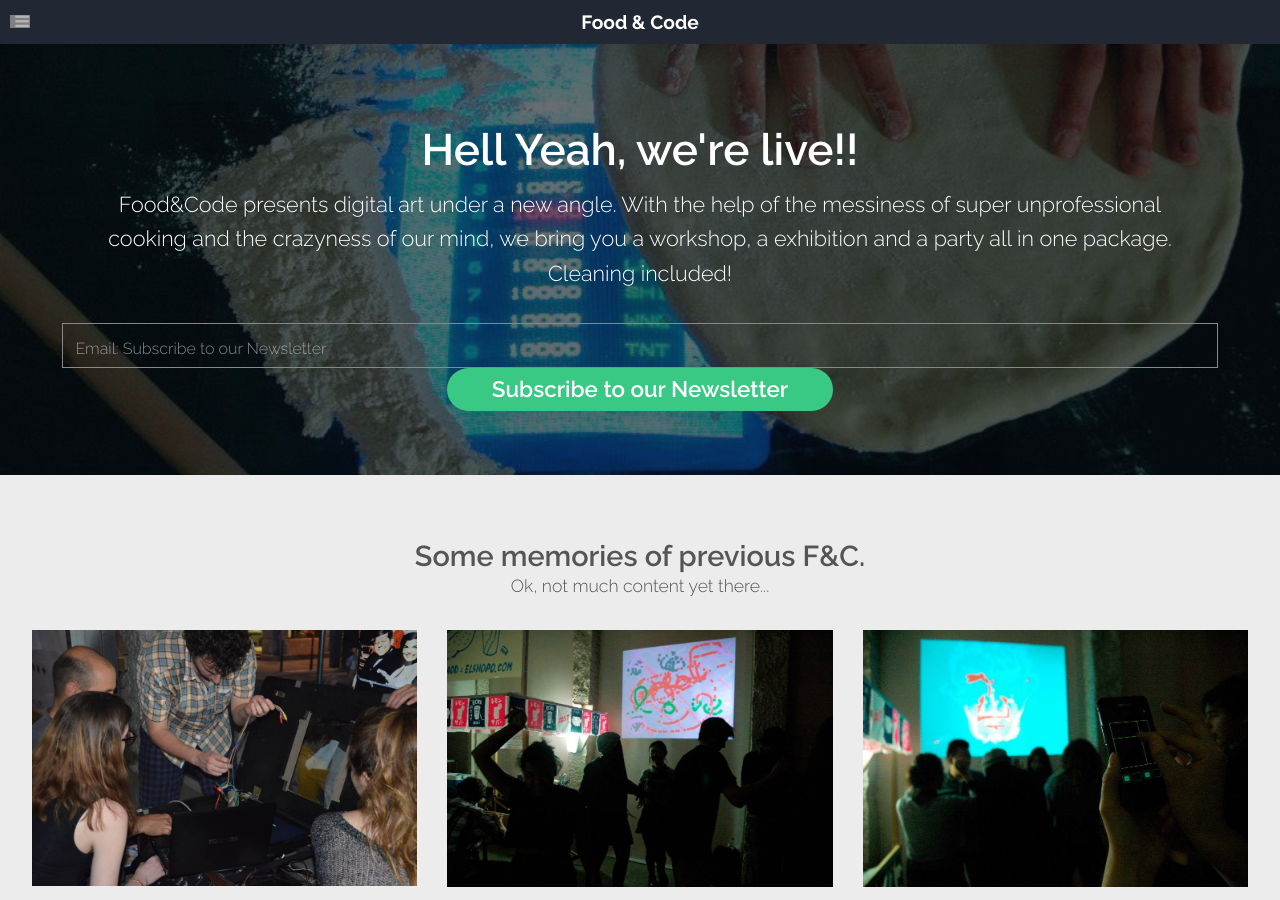
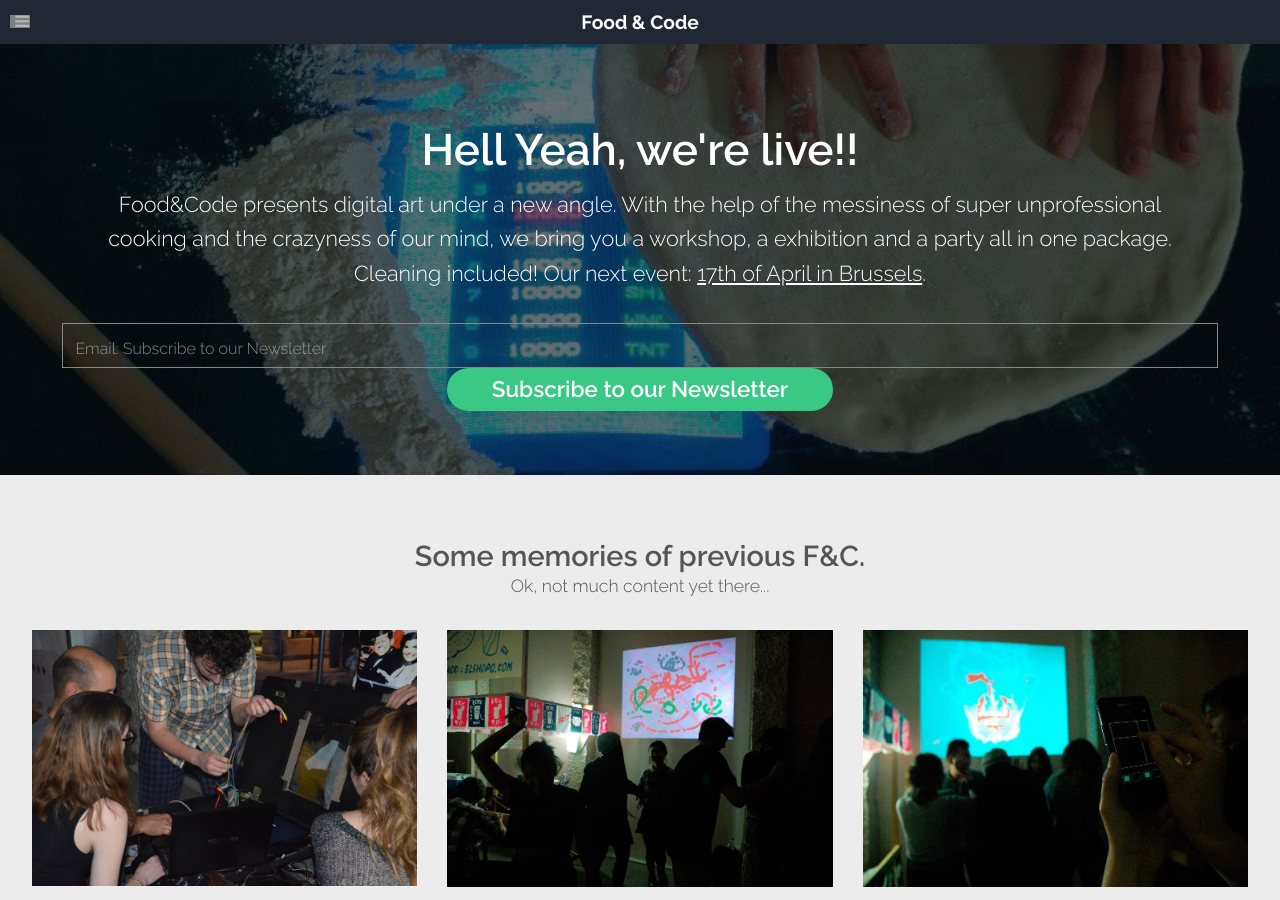
Before and after one commit to FoodAndCode/foodandcode.github.io, a Jekyll site: the page built from index.html, in a window 1280 px wide and 900 px high. Built offline with Jekyll 4.4.1, drawn with Linux system fonts in a browser that asks for light colours; the list of posts is cut into pages by our own code; grey boxes are pictures that could not be loaded.

Commit message:
Update landing.html

```diff
--- a/_layouts/landing.html
+++ b/_layouts/landing.html
@@ -17,7 +17,7 @@ layout: default
 								<section>
 									<header class="major">
 										<h2>Hell Yeah, we're live!!</h2>
-										<span class="byline">Food&Code presents digital art under a new angle. With the help of the messiness of super unprofessional cooking and the crazyness of our mind, we bring you a workshop, a exhibition and a party all in one package. Cleaning included!</span>
+										<span class="byline">Food&Code presents digital art under a new angle. With the help of the messiness of super unprofessional cooking and the crazyness of our mind, we bring you a workshop, a exhibition and a party all in one package. Cleaning included! Our next event: <a href="https://www.facebook.com/events/1695335304083062/">17th of April in Brussels</a>.</span>
 									</header>
 
 									<!-- Begin MailChimp Signup Form -->
```
